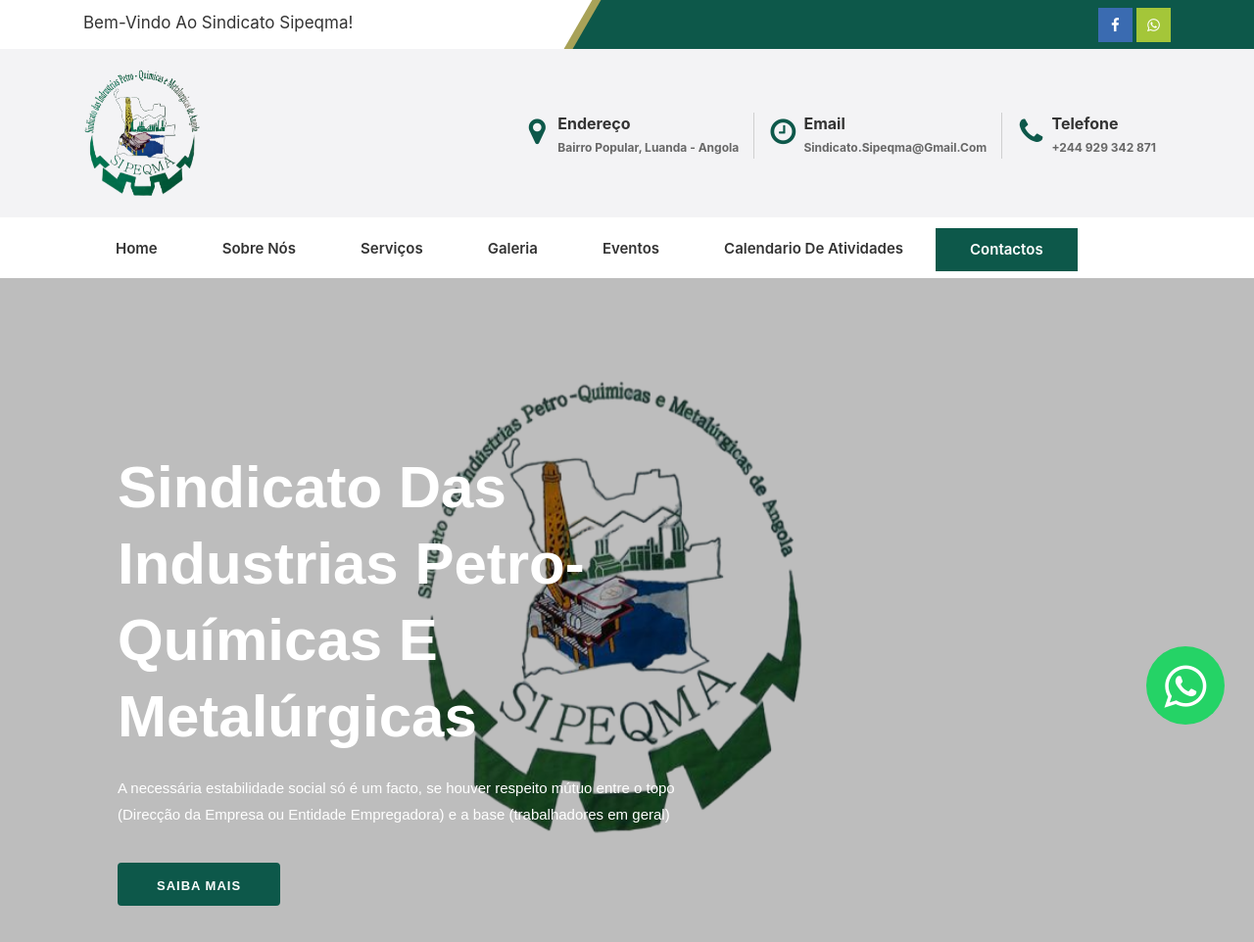
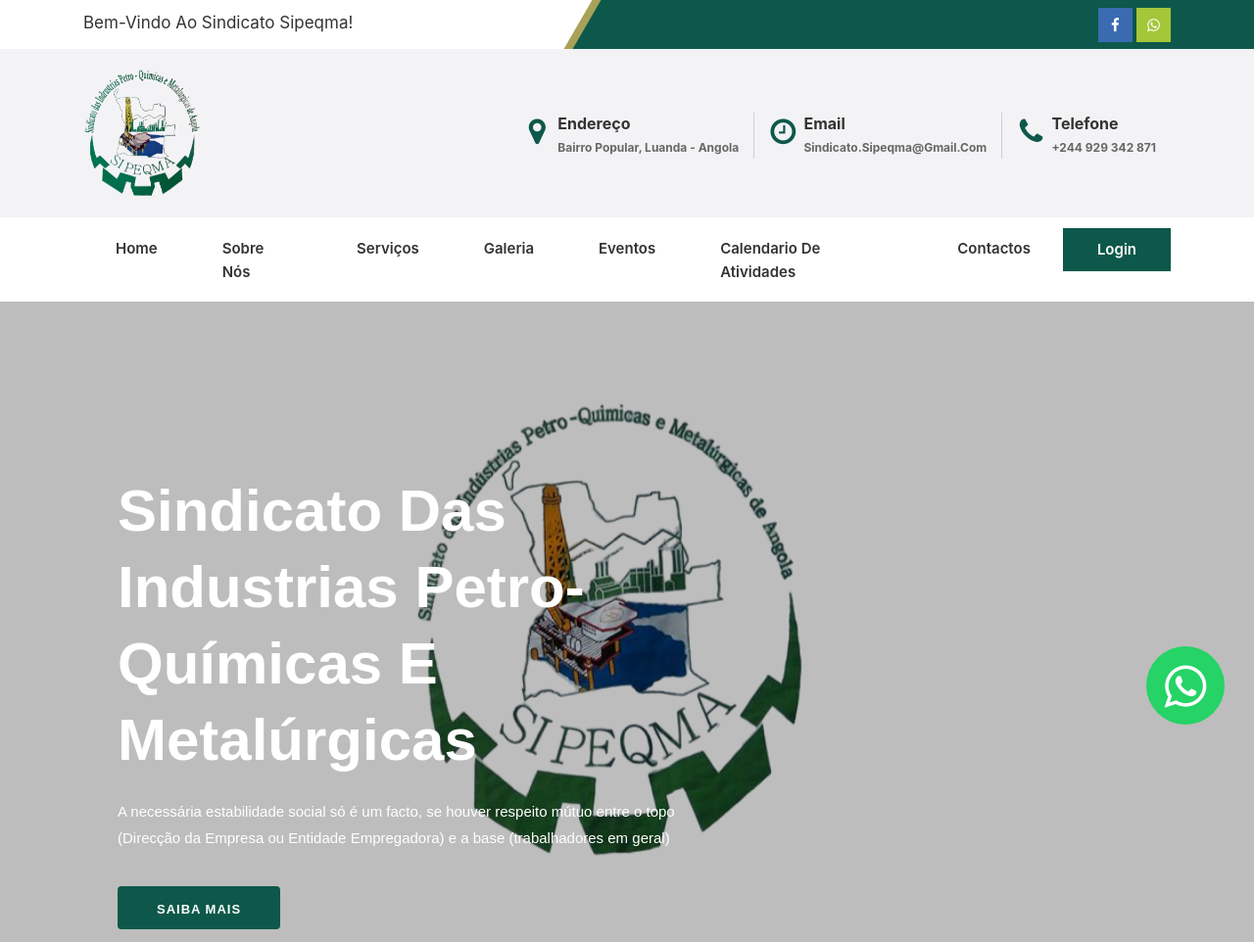
Before and after one commit to caioteca/sindicato-sipeqma.ao, a plain HTML site: page index.html in a window 1280 px wide. Shown: the top 962 px of the page at 98% size. Drawn offline with Linux system fonts and the light colour scheme.

Commit message:
Base dados

```diff
--- a/index.html
+++ b/index.html
@@ -170,8 +170,12 @@
                 <a href="event.html">Calendario de Atividades</a>
               </li>
 
+							<li>
+                <a href="contact.html">Contactos</a>
+              </li>
+
               <li>
-                <a class="custom-btn" href="contact.html">Contactos</a>
+                <a class="custom-btn" href="login.html">Login</a>
               </li>
             </ul>
 
```
Also changed, not shown: login.html (+1 -1 lines).
